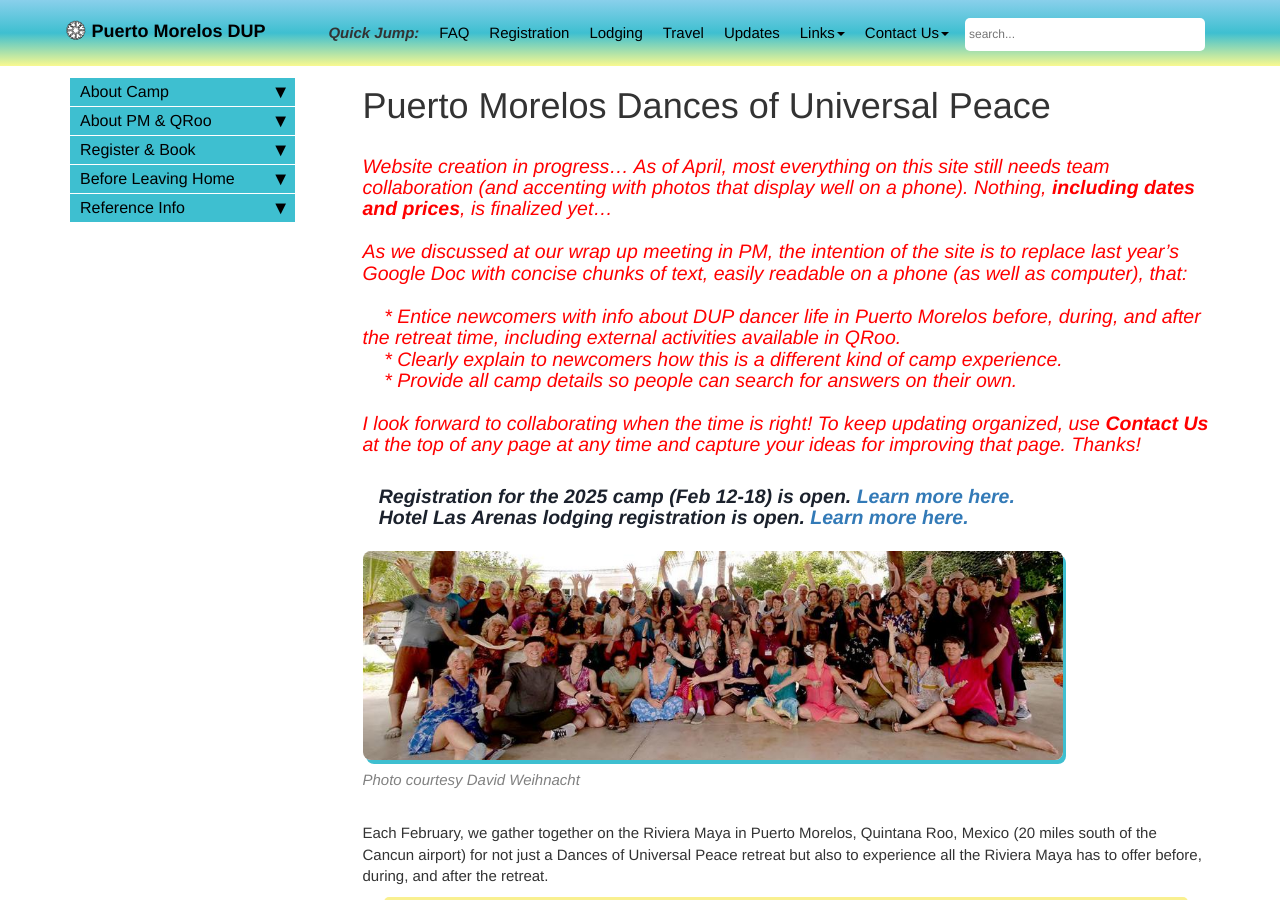
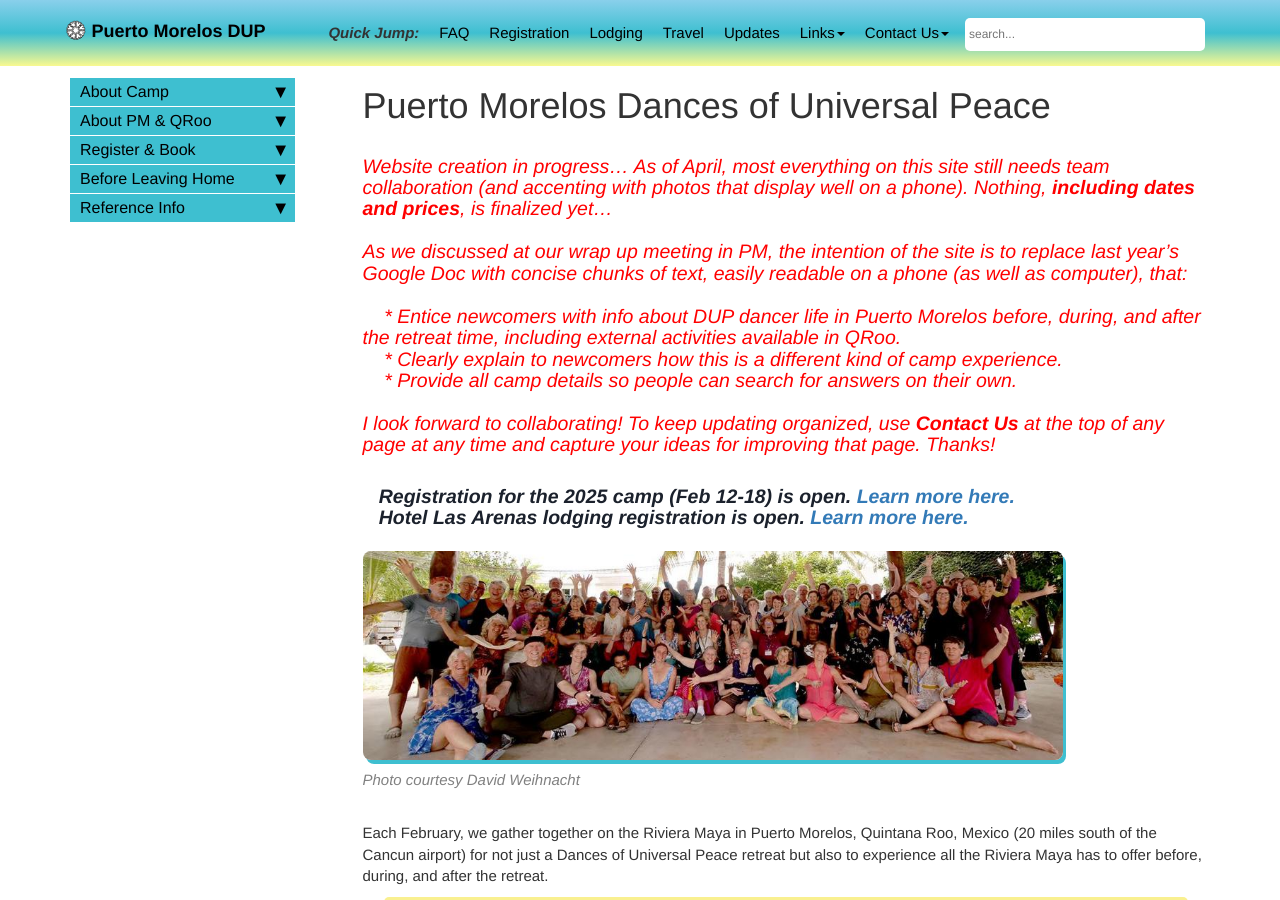
Before and after one commit to davewalker60/pmdup, a Jekyll site: the page built from index.md, in a window 1280 px wide and 900 px high. Built offline with Jekyll 4.4.1, drawn with Linux system fonts in a browser that asks for light colours; comment, search, counter and statistics services are not loaded.

Commit message:
removed "when the time is right"

```diff
--- a/index.md
+++ b/index.md
@@ -5,7 +5,7 @@ permalink: index.html
 toc: false
 ---
 
-### <span style="color:red">*Website creation in progress... As of April, most everything on this site still needs team collaboration (and accenting with photos that display well on a phone). Nothing, **including dates and prices**, is finalized yet...<br><br>As we discussed at our wrap up meeting in PM, the intention of the site is to replace last year's Google Doc with concise chunks of text, easily readable on a phone (as well as computer), that:<br><br>&nbsp;&nbsp;&nbsp; * Entice newcomers with info about DUP dancer life in Puerto Morelos before, during, and after the retreat time, including external activities available in QRoo.<br>&nbsp;&nbsp;&nbsp; * Clearly explain to newcomers how this is a different kind of camp experience.<br>&nbsp;&nbsp;&nbsp; * Provide all camp details so people can search for answers on their own.<br><br>I look forward to collaborating when the time is right! To keep updating organized, use **Contact Us** at the top of any page at any time and capture your ideas for improving that page. Thanks!*</span>
+### <span style="color:red">*Website creation in progress... As of April, most everything on this site still needs team collaboration (and accenting with photos that display well on a phone). Nothing, **including dates and prices**, is finalized yet...<br><br>As we discussed at our wrap up meeting in PM, the intention of the site is to replace last year's Google Doc with concise chunks of text, easily readable on a phone (as well as computer), that:<br><br>&nbsp;&nbsp;&nbsp; * Entice newcomers with info about DUP dancer life in Puerto Morelos before, during, and after the retreat time, including external activities available in QRoo.<br>&nbsp;&nbsp;&nbsp; * Clearly explain to newcomers how this is a different kind of camp experience.<br>&nbsp;&nbsp;&nbsp; * Provide all camp details so people can search for answers on their own.<br><br>I look forward to collaborating! To keep updating organized, use **Contact Us** at the top of any page at any time and capture your ideas for improving that page. Thanks!*</span>
 
 ### ***&nbsp;&nbsp;&nbsp;Registration for the 2025 camp (Feb 12-18) is open. [Learn more here.](pages/register.md)***<br>***&nbsp;&nbsp;&nbsp;Hotel Las Arenas lodging registration is open. [Learn more here.](pages/booking-las-arenas.md)***
 
```
